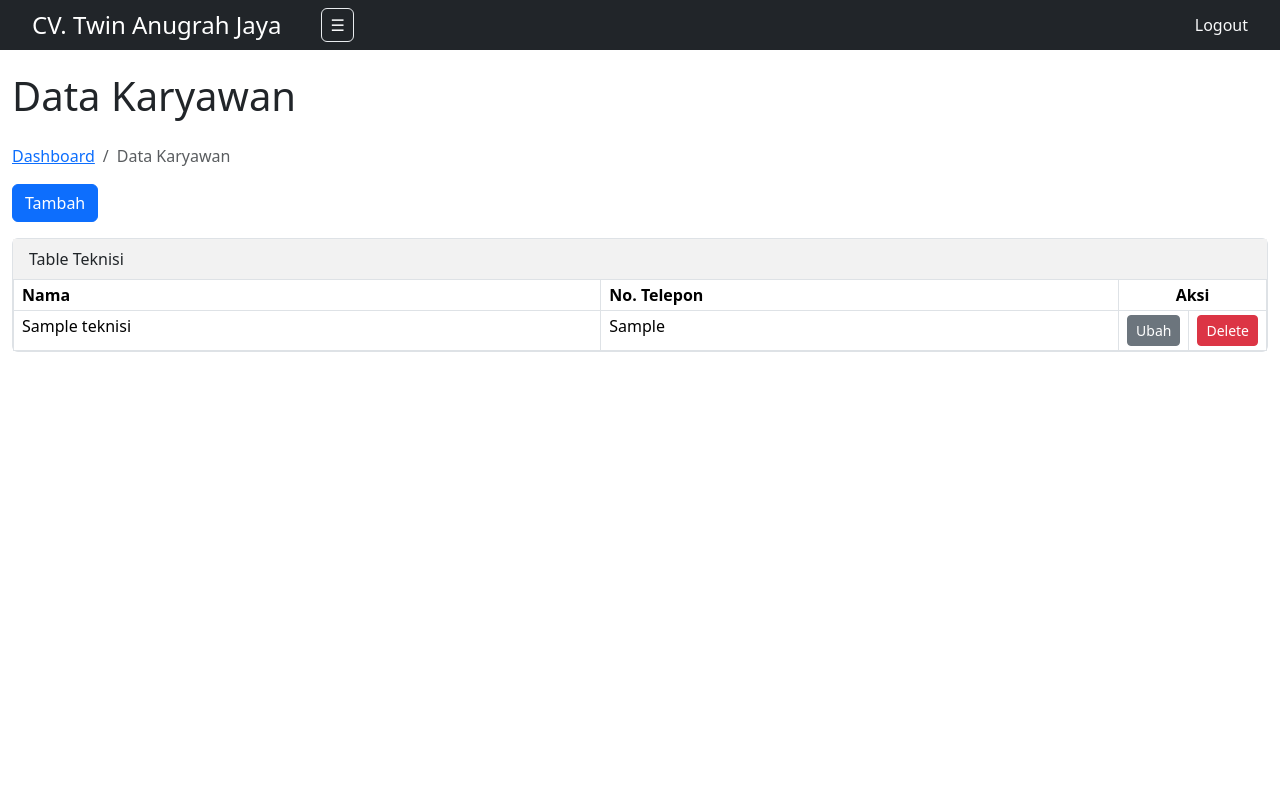
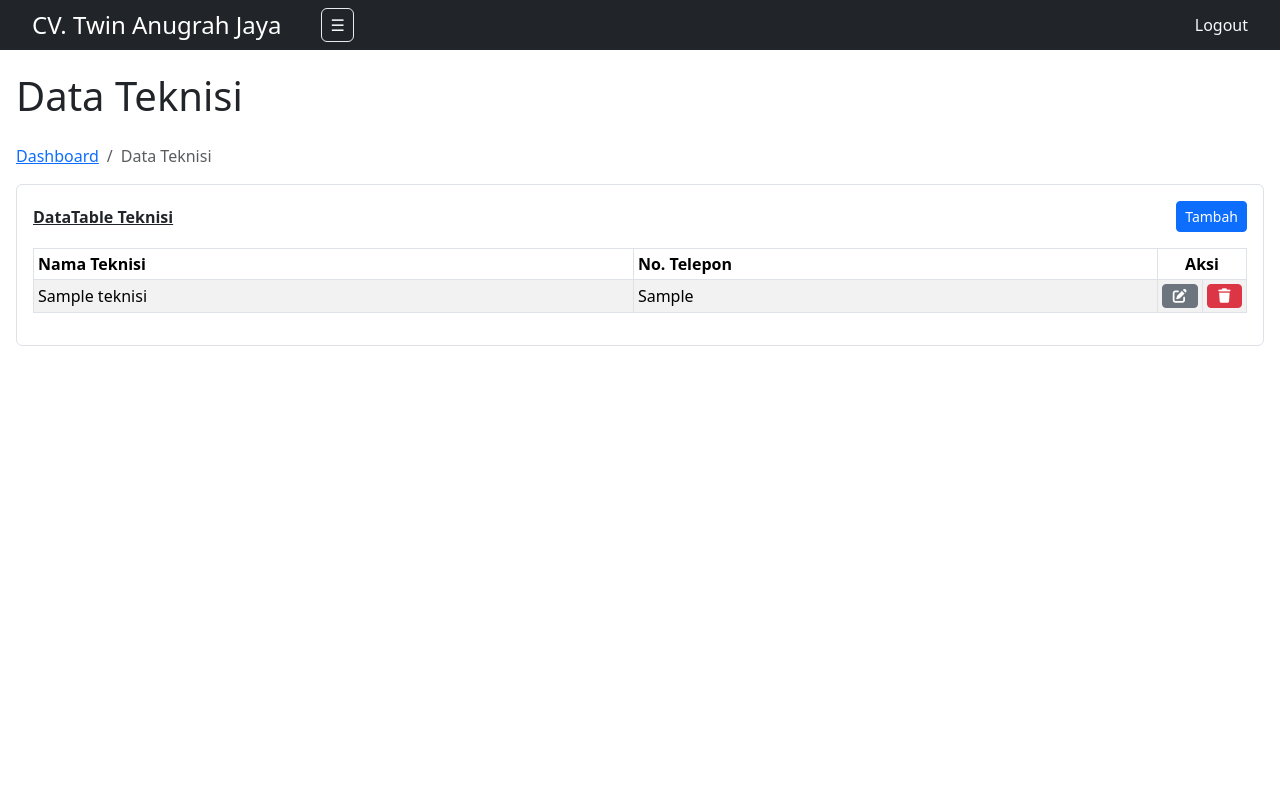
Before and after one commit to CesaAkbar/web-services, a Flask app: page /data-teknisi in a window 1280 px wide. Run offline with Flask 3, Linux system fonts and the light colour scheme; tables that the repository leaves empty or names only in its code hold one stand-in row (values such as "Sample post"); data that the repository does not hold is empty; some libraries are stand-ins or nearby versions.

Commit message:
edit website

```diff
--- a/app/static/js/script.js
+++ b/app/static/js/script.js
@@ -1,3 +1,5 @@
+new DataTable('#example');
+
 document.addEventListener("DOMContentLoaded", function() {
   document.documentElement.style.visibility = "visible";
   document.documentElement.style.opacity = "1";
--- a/app/templates/components/sidebar.html
+++ b/app/templates/components/sidebar.html
@@ -1,10 +1,11 @@
-<aside class="d-none text-white py-4 position-fixed" style="background-color: hsla(0, 0%, 0%, 0.90); width: 250px; height: 100%; padding-top: 5rem !important;" id="sidebar">
+<aside class="d-none text-white pt-4" style="background-color: hsla(0, 0%, 0%, 0.90); width: 250px; height: 100%; padding-top: 5rem !important; z-index: 99;" id="sidebar">
+  <div class="position-relative h-100">
     <p class="fs-6 fw-semibold mb-2 text-white-50 ps-3">Menu</p>
         <nav class="mb-4">
             <a class="hover-menu-sidebar fw-medium ps-4 py-2 text-light fw-regular py-1 d-block" href="{{ url_for('home') }}">Dashboard</a>
             <a class="hover-menu-sidebar fw-medium ps-4 py-2 text-light fw-regular py-1 d-block" href="{{ url_for('data_customer') }}">Data Customer</a>
             <a class="hover-menu-sidebar fw-medium ps-4 py-2 text-light fw-regular py-1 d-block" href="{{ url_for('data_services') }}">Data Service</a>
-            <a class="hover-menu-sidebar fw-medium ps-4 py-2 text-light fw-regular py-1 d-block" href="{{ url_for('data_teknisi') }}">Data Karyawan</a>
+            <a class="hover-menu-sidebar fw-medium ps-4 py-2 text-light fw-regular py-1 d-block" href="{{ url_for('data_teknisi') }}">Data Teknisi</a>
         </nav>
     <p class="fs-6 fw-semibold mb-2 text-white-50 ps-3">Setting</p>
         <nav>
@@ -14,4 +15,5 @@
         <p class="fw-medium text-white-50 mb-1">Login sebagai:</p>
         <p class="fw-semibold">Admin</p>
     </div>
+  </div>
 </aside>
--- a/app/templates/customer/data-customer.html
+++ b/app/templates/customer/data-customer.html
@@ -42,7 +42,9 @@
             {% for data in customer %}
             <tr>
                 <td class="px-2">{{data.no_spk}}</td>
-                    <td class="px-2">{{data.tgl_spk}}</td>
+                <td class="px-2">
+                    {{ data.tgl_spk.strftime('%d-%m-%Y') if data.tanggal_kunjungan else 'None' }}
+                </td>
                 <td class="px-2">{{data.nama}}</td>
                 <td class="px-2">{{data.alamat}}</td>
                 <td class="px-2">{{data.no_tlpn}}</td>
--- a/app/templates/index.html
+++ b/app/templates/index.html
@@ -5,18 +5,36 @@
   <meta charset="UTF-8">
   <meta name="viewport" content="width=device-width, initial-scale=1.0">
 
+  <title>{% block title %} {% endblock %}</title>
+
+  <link rel="icon" type="image/x-icon" href="{{ url_for('static', filename='img/favicon.ico') }}">
+
   <link rel="stylesheet" href="{{ url_for('static', filename='css/bootstrap.min.css') }}">
   <link rel="stylesheet" href="{{ url_for('static', filename='css/style.css') }}">
 
-    <link rel="icon" type="image/x-icon" href="{{ url_for('static', filename='img/favicon.ico') }}">
+  <!-- FontAwesome icon -->
+  <link rel="stylesheet" href="https://cdnjs.cloudflare.com/ajax/libs/font-awesome/7.3.1/css/all.min.css" />
+
+  <!-- DataTable Bootstrapt CSS -->
+  <link rel="stylesheet" href="https://cdnjs.cloudflare.com/ajax/libs/twitter-bootstrap/5.3.8/css/bootstrap.min.css">
+  <link rel="stylesheet" href="https://cdn.datatables.net/3.1.4/css/dataTables.bootstrap5.min.css">
+
   <script src="{{ url_for('static', filename='js/chart.js') }}"></script>
-    <title>{% block title %} {% endblock %}</title>
+
+
+  <!-- DataTable Bootstrapt Script -->
+	<script defer src="https://cdnjs.cloudflare.com/ajax/libs/twitter-bootstrap/5.3.8/js/bootstrap.bundle.min.js"></script>
+	<script defer src="https://cdn.datatables.net/3.1.4/js/dataTables.min.js"></script>
+	<script defer src="https://cdn.datatables.net/3.1.4/js/dataTables.bootstrap5.min.js"></script>
+
+  <script defer src="{{ url_for('static', filename='js/script.js') }}"></script>
 </head>
+
 <body>
   {% block layout %}
 
   {% endblock %}
   <script src="{{ url_for('static', filename='js/bootstrap.bundle.min.js') }}"></script>
-    <script src="{{ url_for('static', filename='js/script.js') }}"></script>
 </body>
+
 </html>
--- a/app/templates/layout.html
+++ b/app/templates/layout.html
@@ -6,8 +6,8 @@
 {% block layout %}
 <div class="d-flex h-100">
     {% include 'components/sidebar.html' %}
-    <div class="container-fluid" style="padding-top: 4.5rem !important; overflow-y: hidden; padding-bottom: 2.5rem;">
-        <div class="pb-4 h-100" style="overflow-y: auto; overflow-x: auto;">
+    <div style="overflow-y: auto; width: 100%;">
+        <div class="pb-4" style="overflow-x: auto; overflow-y: hidden; margin-top: 3.5rem; padding: 1rem;">
             <h1 class="mb-4">{% block title_content %} {% endblock %}</h1>
             {% block content %} {% endblock %}
         </div>
--- a/app/templates/teknisi/data-teknisi.html
+++ b/app/templates/teknisi/data-teknisi.html
@@ -1,48 +1,49 @@
 {% extends "layout.html" %}
 
 {% block title %} Teknisi - Data Service {% endblock %}
-{% block title_content %} Data Karyawan {% endblock %}
+{% block title_content %} Data Teknisi {% endblock %}
 
 {% block content %}
 {% include 'teknisi/modal-teknisi.html' %}
 <nav aria-label="breadcrumb">
 	<ol class="breadcrumb">
 		<li class="breadcrumb-item"><a href="{{ url_for('home') }}">Dashboard</a></li>
-        <li class="breadcrumb-item active" aria-current="page">Data Karyawan</li>
+		<li class="breadcrumb-item active" aria-current="page">Data Teknisi</li>
 	</ol>
 </nav>
+<div class="border rounded p-3">
+	<div class="d-flex align-items-center justify-content-between">
+    <p class="fw-bold text-decoration-underline">DataTable Teknisi</p>
 		<div class="d-flex mb-3 justify-content-between">
-    <div>
-        <button class="btn btn-primary" id="tambah-teknisi">Tambah</button>
+			<button class="btn btn-primary btn-sm" id="tambah-teknisi">Tambah</button>
 		</div>
   </div>
-
-    <!-- table -->
-    <div class="border rounded">
-        <div class="py-2 px-3" style="background-color: hsl(0, 0%, 95%);">
-            Table Teknisi
-        </div>
-        <table class="table table-sm table-bordered table-hover" style="margin: 0;">
-            <thead class="thead-light">
+	<table id="example" class="table table-sm table-bordered table-striped table-hover">
+		<thead>
 			<tr>
-                    <th class="px-2">Nama</th>
-                    <th class="px-2">No. Telepon</th>
-                    <th class="px-2 text-center" colspan="2">Aksi</th>
+				<th>Nama Teknisi</th>
+				<th>No. Telepon</th>
+				<th class="text-center" colspan="2">Aksi</th>
 			</tr>
 		</thead>
 		<tbody>
 		{% for data in teknisi %}
-                <tr>
-                    <td class="px-2">{{ data.nama }}</td>
-                    <td class="px-2">{{ data.no_tlpn }}</td>
-                    <td class="table-fit text-center px-2">
+			<tr class="align-middle">
+				<td>{{data.nama}}</td>
+				<td>{{data.no_tlpn}}</td>
+				<td class="table-fit">
 					<form action="{{ url_for('ubah_teknisi', id=data.id)}}">
-                            <button type="submit" class="btn btn-secondary btn-sm">Ubah</button>
+						<button type="submit" class="btn btn-secondary btn-sm">
+							<i class="fa-solid fa-pen-to-square"></i>
+						</button>
 					</form>
 				</td>
-                    <td class="table-fit px-2">
+				<td class="table-fit">
 					<form action="{{ url_for('hapus_teknisi', id=data.id) }}" method="POST">
-                            <button type="submit" class="btn btn-danger btn-sm" onclick="return confirm('Apakah anda yakin hapus?');">Delete</button>
+						<button type="submit" class="btn btn-danger btn-sm"
+							onclick="return confirm('Apakah anda yakin hapus?');">
+							<i class="fa-solid fa-trash"></i>
+						</button>
 					</form>
 				</td>
 			</tr>
@@ -52,7 +53,7 @@
 </div>
 
 <script>
-        document.querySelector('#tambah-teknisi').addEventListener('click', function() {
+	document.querySelector('#tambah-teknisi').addEventListener('click', function () {
 		var myModal = new bootstrap.Modal(document.getElementById('myModal'));
 		myModal.show();
 	});
```
Also changed, not shown: app/templates/service/data-service.html (+9 -3 lines). Lines whose indentation alone changed are shown as unchanged.
